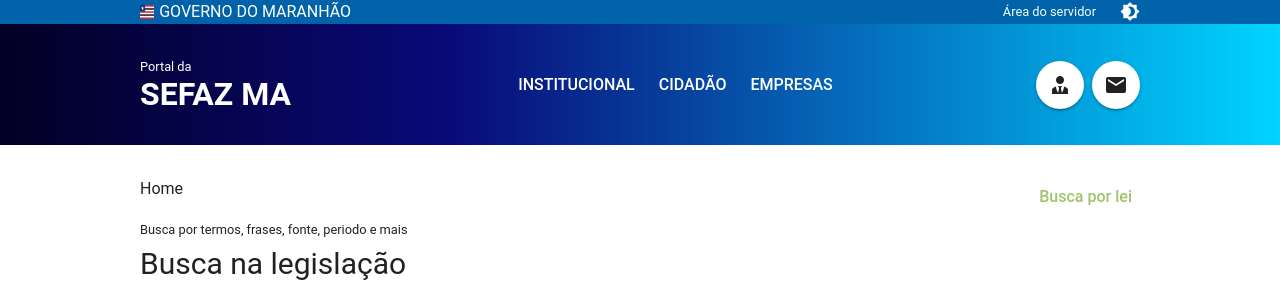
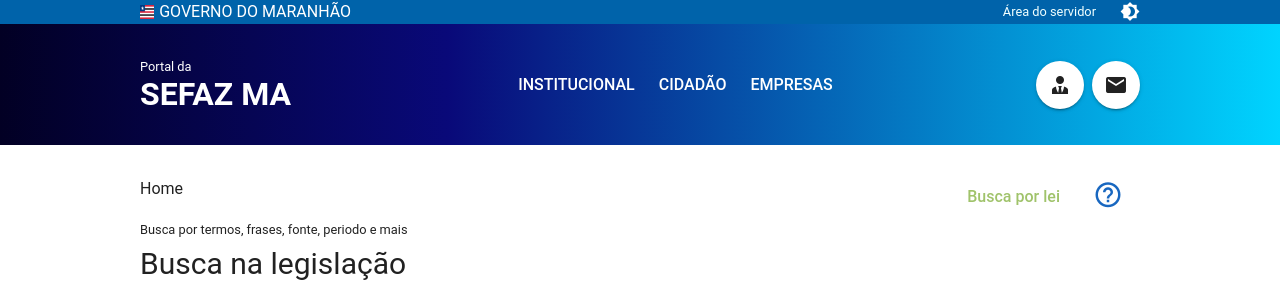
Before and after one commit to Guihumberto/oh-my-search, a Vue app: page /leges in a window 1280 px wide. Shown: the top 282 px of the page. Built offline with nearby package versions, Linux system fonts and the light colour scheme.

Commit message:
tela de ajuda

```diff
--- /dev/null
+++ b/src/components/legislacao/dialogs/help.vue
@@ -0,0 +1,33 @@
+<template>
+    <div class="text-center">
+      <v-btn
+        color="primary"
+        variant="text"
+      >
+      <v-icon size="30">mdi-help-circle-outline</v-icon>
+        <v-dialog
+          v-model="dialog"
+          activator="parent"
+          width="auto"
+        >
+          <v-card title="Ajuda">
+            <v-card-text>
+              Lorem ipsum dolor sit amet, consectetur adipiscing elit, sed do eiusmod tempor incididunt ut labore et dolore magna aliqua.
+            </v-card-text>
+            <v-card-actions>
+              <v-btn color="primary" block @click="dialog = false">Fechar</v-btn>
+            </v-card-actions>
+          </v-card>
+        </v-dialog>
+      </v-btn>
+    </div>
+  </template>
+  <script>
+  export default {
+    data () {
+      return {
+        dialog: false,
+      }
+    },
+  }
+</script>
--- a/src/components/legislacao/search.vue
+++ b/src/components/legislacao/search.vue
@@ -3,7 +3,10 @@
         <div class="container" id="container">
             <div class="d-flex justify-space-between">
                 <div>{{ reqRead }}</div>
-                <router-link class="linkTO" to="/legesporlei">Busca por lei</router-link>
+                <div class="d-flex">
+                    <router-link class="linkTO" to="/legesporlei">Busca por lei</router-link>
+                    <help class="ml-2" />
+                </div>
             </div>
             <small>Busca por termos, frases, fonte, periodo e mais</small>
             <h2 class="spaceh2">Busca na legislação</h2>
@@ -180,6 +183,7 @@
     import allPages from "@/components/legislacao/dialogs/allPages"
     import docs from "@/components/legislacao/dialogs/document"
     import aggs from "@/components/legislacao/buscas/searchAggs"
+    import help from "./dialogs/help.vue"
 
     import { useGeneralStore } from '@/store/GeneralStore'
     const generalStore = useGeneralStore()
@@ -189,7 +193,8 @@
             page,
             allPages,
             docs,
-            aggs
+            aggs,
+            help
         },
         data(){
             return{
```
